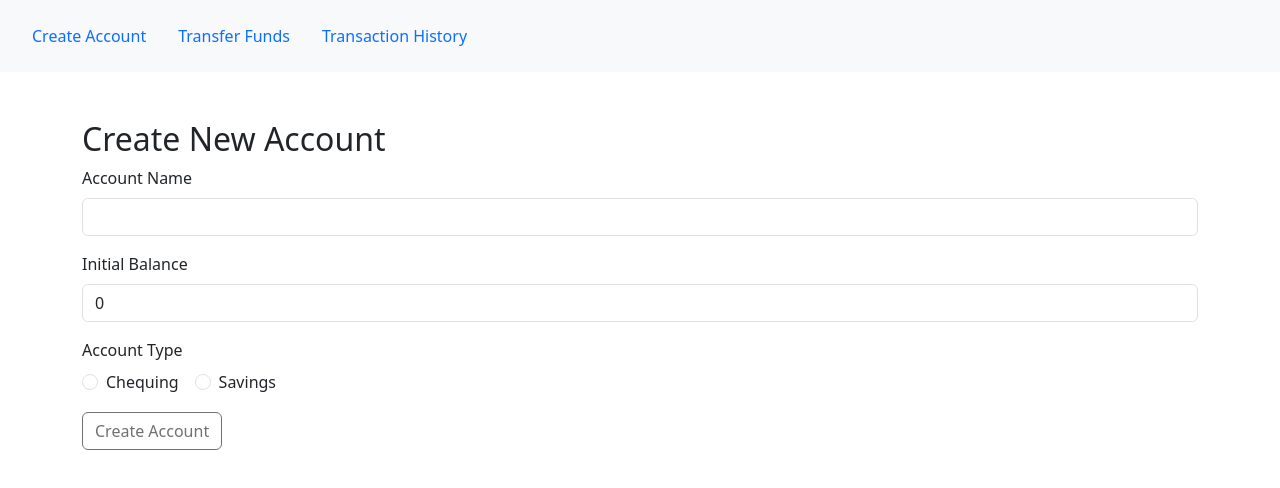
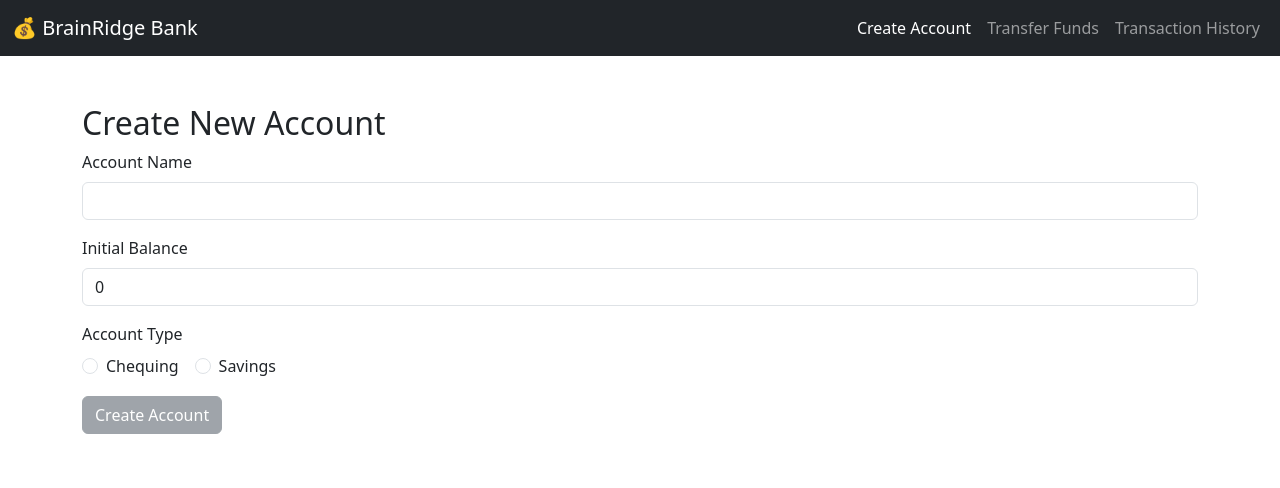
Before and after one commit to CodeWithRohith/bank-app-angular, an Angular app: page /create-account in a window 1280 px wide. Shown: the top 488 px of the page. Built offline with nearby package versions, Linux system fonts and the light colour scheme.

Commit message:
UI Upgrade

```diff
--- a/src/app/app.component.html
+++ b/src/app/app.component.html
@@ -1,7 +1,12 @@
-<nav class="nav nav-pills p-3 bg-light">
-  <a routerLink="/create-account" class="nav-link">Create Account</a>
-  <a routerLink="/transfer" class="nav-link">Transfer Funds</a>
-  <a routerLink="/history" class="nav-link">Transaction History</a>
+<nav class="navbar navbar-expand-lg navbar-dark bg-dark sticky-top">
+  <div class="container-fluid">
+    <span class="navbar-brand">💰 BrainRidge Bank</span>
+    <div class="navbar-nav">
+      <a class="nav-link" routerLink="/create-account" routerLinkActive="active">Create Account</a>
+      <a class="nav-link" routerLink="/transfer" routerLinkActive="active">Transfer Funds</a>
+      <a class="nav-link" routerLink="/history" routerLinkActive="active">Transaction History</a>
+    </div>
+  </div>
 </nav>
 
 <router-outlet></router-outlet>
--- a/src/app/components/account-create/account-create.component.html
+++ b/src/app/components/account-create/account-create.component.html
@@ -30,16 +30,22 @@
       </div>
     </div>
 
-    <button
-      type="submit"
-      [ngClass]="{
-        'btn': true,
-        'btn-primary': accountType === 'chequing',
-        'btn-success': accountType === 'savings'
-      }"
-      [disabled]="accountForm.invalid">
-      Create Account
-    </button>
+    <app-button
+    [label]="'Create Account'"
+    [type]="accountType || 'default'"
+    [disabled]="accountForm.invalid"></app-button>
+
 
   </form>
+  <div *ngIf="lastCreatedAccount" class="card mt-4 shadow-sm">
+    <div class="card-body">
+        <h5 class="card-title text-success">Account Created 🎉</h5>
+        <p class="card-text">
+        Name: <strong>{{ lastCreatedAccount.name }}</strong><br>
+        Type: <strong>{{ lastCreatedAccount.type }}</strong><br>
+        Balance: <strong>${{ lastCreatedAccount.balance }}</strong>
+        </p>
+    </div>
+    </div>
+
 </div>
--- a/src/app/components/account-create/account-create.component.ts
+++ b/src/app/components/account-create/account-create.component.ts
@@ -3,15 +3,19 @@ import { FormBuilder, FormGroup, Validators } from '@angular/forms';
 import { CommonModule } from '@angular/common';
 import { ReactiveFormsModule } from '@angular/forms';
 import { AccountService } from '../../services/account.service';
+import { ButtonComponent } from '../../shared/button/button.component';
+
 
 @Component({
   selector: 'app-account-create',
   standalone: true,
-  imports: [CommonModule, ReactiveFormsModule],
+  imports: [CommonModule, ReactiveFormsModule, ButtonComponent],
   templateUrl: './account-create.component.html',
   styleUrl: './account-create.component.scss'
 })
 export class AccountCreateComponent  implements OnInit {
+  lastCreatedAccount: { name: string; balance: number; type: string } | null = null;
+
 
   accountForm!: FormGroup;
 
@@ -26,7 +30,7 @@ export class AccountCreateComponent  implements OnInit {
   }
 
   onSubmit(): void {
-  if (this.accountForm.valid) {
+    if (this.accountForm.valid) {
       const { accountName, initialBalance, accountType } = this.accountForm.value;
 
       this.accountService.addAccount({
@@ -34,6 +38,12 @@ export class AccountCreateComponent  implements OnInit {
         balance: initialBalance,
         type: accountType
       });
+
+      this.lastCreatedAccount = {
+        name: accountName,
+        balance: initialBalance,
+        type: accountType
+      };
 
       console.log('✅ Account Created:', this.accountForm.value);
       this.accountForm.reset();
--- a/src/app/components/fund-transfer/fund-transfer.component.html
+++ b/src/app/components/fund-transfer/fund-transfer.component.html
@@ -29,9 +29,11 @@
       <input type="number" class="form-control" formControlName="amount">
     </div>
 
-    <button type="submit" class="btn btn-primary" [disabled]="transferForm.invalid">
-      Transfer
-    </button>
+    <app-button
+  [label]="'Transfer'"
+  [type]="'chequing'"
+  [disabled]="transferForm.invalid"></app-button>
+
   </form>
 
   <div class="mt-3">
--- a/src/app/components/fund-transfer/fund-transfer.component.ts
+++ b/src/app/components/fund-transfer/fund-transfer.component.ts
@@ -1,13 +1,14 @@
 import { Component, OnInit } from '@angular/core';
 import { CommonModule } from '@angular/common';
-import { FormBuilder, FormGroup, Validators, ReactiveFormsModule } from '@angular/forms';
+import { FormBuilder, FormGroup, Validators, ReactiveFormsModule, FormsModule } from '@angular/forms';
 import { AccountService, Account } from '../../services/account.service';
+import { ButtonComponent } from '../../shared/button/button.component';
 
 
 @Component({
   selector: 'app-fund-transfer',
   standalone: true,
-  imports: [CommonModule, ReactiveFormsModule],
+  imports: [CommonModule, ReactiveFormsModule, FormsModule, ButtonComponent],
   templateUrl: './fund-transfer.component.html',
   styleUrl: './fund-transfer.component.scss'
 })
--- a/src/app/components/transaction-history/transaction-history.component.ts
+++ b/src/app/components/transaction-history/transaction-history.component.ts
@@ -7,7 +7,7 @@ import { AccountService, Account, Transaction } from '../../services/account.ser
 @Component({
   selector: 'app-transaction-history',
   standalone: true,
-  imports: [CommonModule],
+  imports: [CommonModule, FormsModule],
   templateUrl: './transaction-history.component.html',
   styleUrl: './transaction-history.component.scss'
 })
--- a/src/app/shared/button/button.component.html
+++ b/src/app/shared/button/button.component.html
@@ -1 +1,11 @@
-<p>button works!</p>
+<button
+  class="btn"
+  [ngClass]="{
+    'btn-primary': type === 'chequing',
+    'btn-success': type === 'savings',
+    'btn-secondary': type === 'default'
+  }"
+  [disabled]="disabled"
+>
+  {{ label }}
+</button>
```
Also changed, not shown: src/app/shared/button/button.component.ts (+7 -3 lines).
